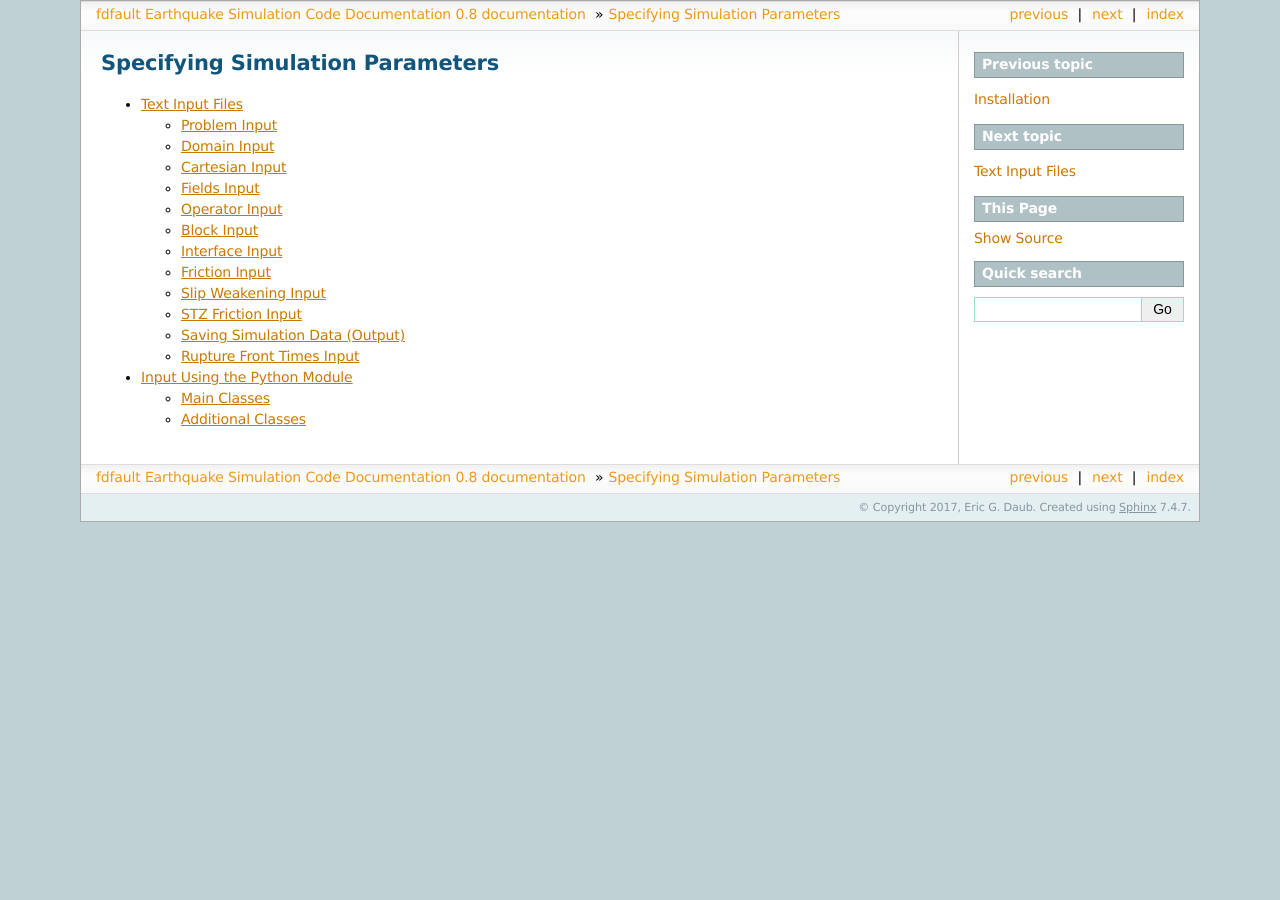
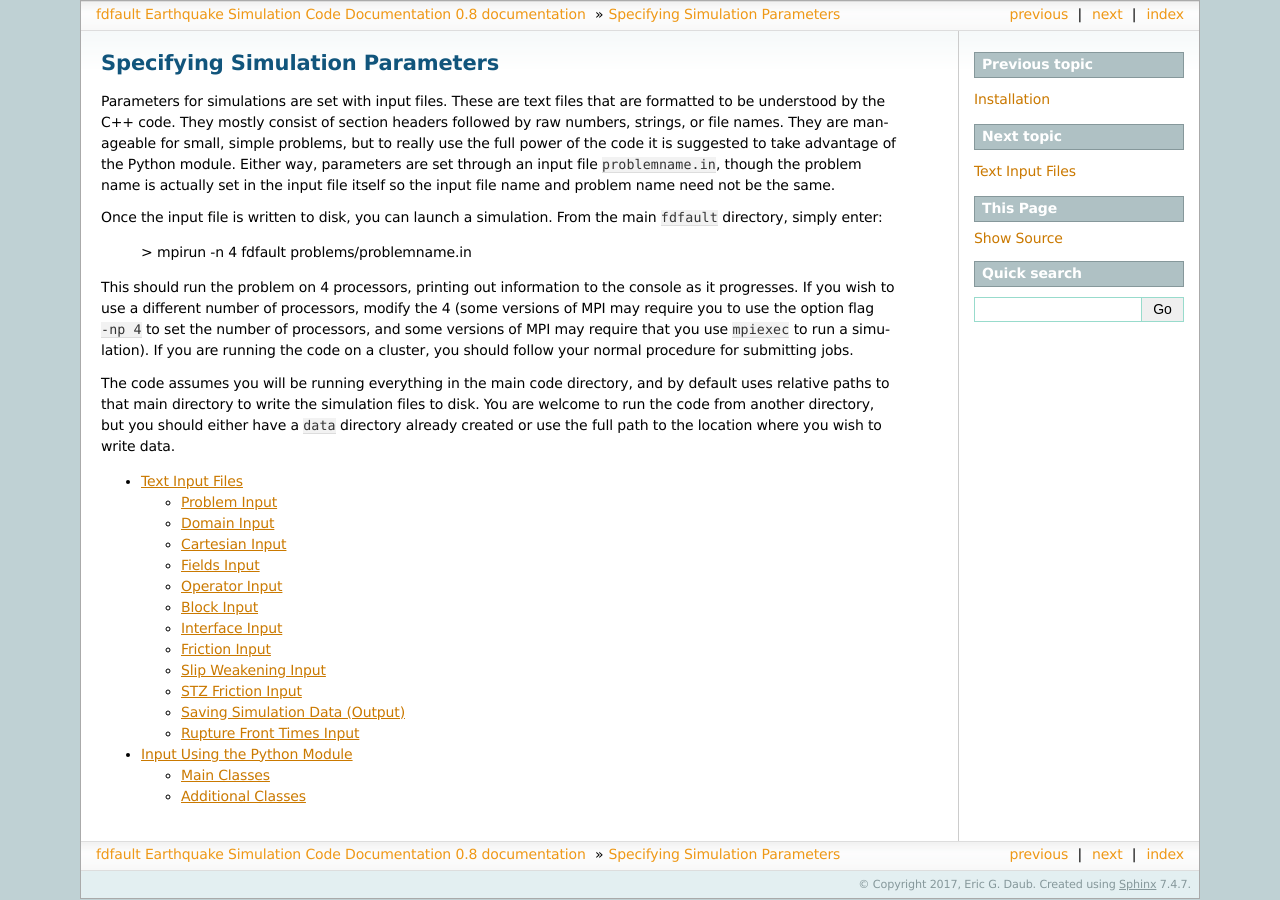
Before and after one commit to edaub/fdfault, a Sphinx documentation site: the page built from docs/input/input.rst, in a window 1280 px wide. Built offline with Sphinx 7.4.7, drawn with Linux system fonts in a browser that asks for light colours.

Commit message:
modified documentation info on text input files

```diff
--- a/docs/input/input.rst
+++ b/docs/input/input.rst
@@ -4,6 +4,16 @@
 Specifying Simulation Parameters
 **********************************
 
+Parameters for simulations are set with input files. These are text files that are formatted to be understood by the C++ code. They mostly consist of section headers followed by raw numbers, strings, or file names. They are manageable for small, simple problems, but to really use the full power of the code it is suggested to take advantage of the Python module. Either way, parameters are set through an input file ``problemname.in``, though the problem name is actually set in the input file itself so the input file name and problem name need not be the same.
+
+Once the input file is written to disk, you can launch a simulation. From the main ``fdfault`` directory, simply enter:
+
+    > mpirun -n 4 fdfault problems/problemname.in
+
+This should run the problem on 4 processors, printing out information to the console as it progresses. If you wish to use a different number of processors, modify the 4 (some versions of MPI may require you to use the option flag ``-np 4`` to set the number of processors, and some versions of MPI may require that you use ``mpiexec`` to run a simulation). If you are running the code on a cluster, you should follow your normal procedure for submitting jobs.
+
+The code assumes you will be running everything in the main code directory, and by default uses relative paths to that main directory to write the simulation files to disk. You are welcome to run the code from another directory, but you should either have a ``data`` directory already created or use the full path to the location where you wish to write data.
+
 .. toctree::
    :maxdepth: 2
 
```
